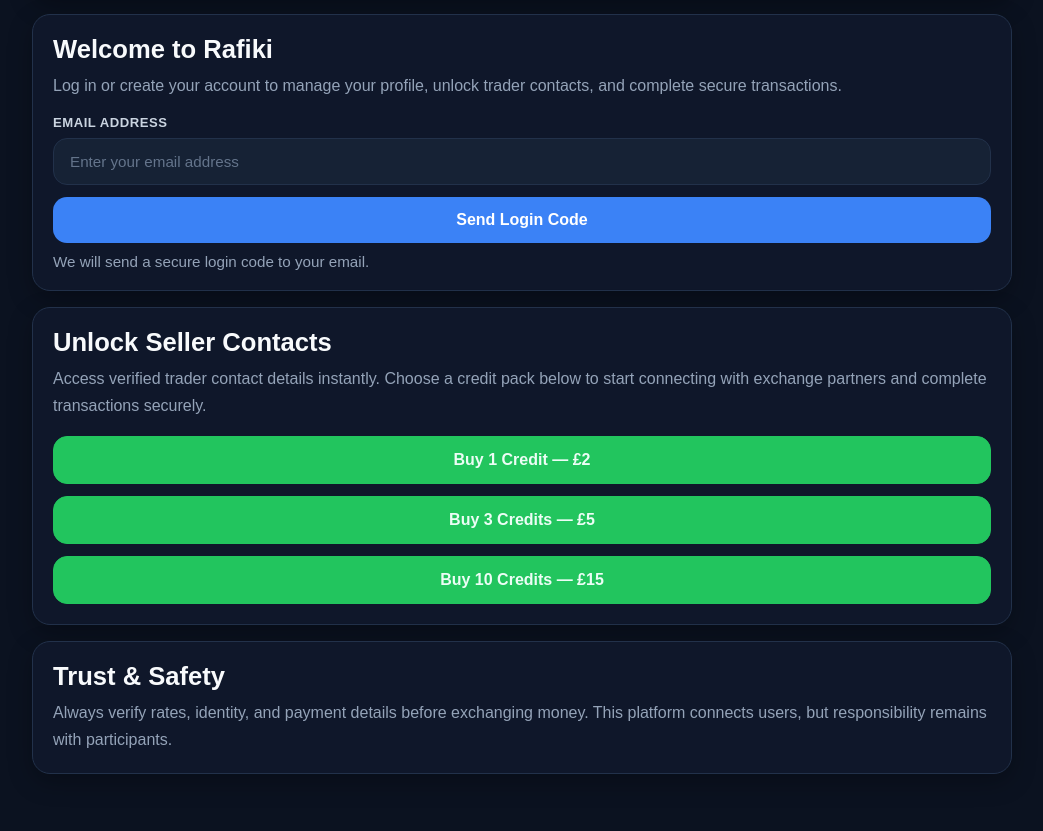
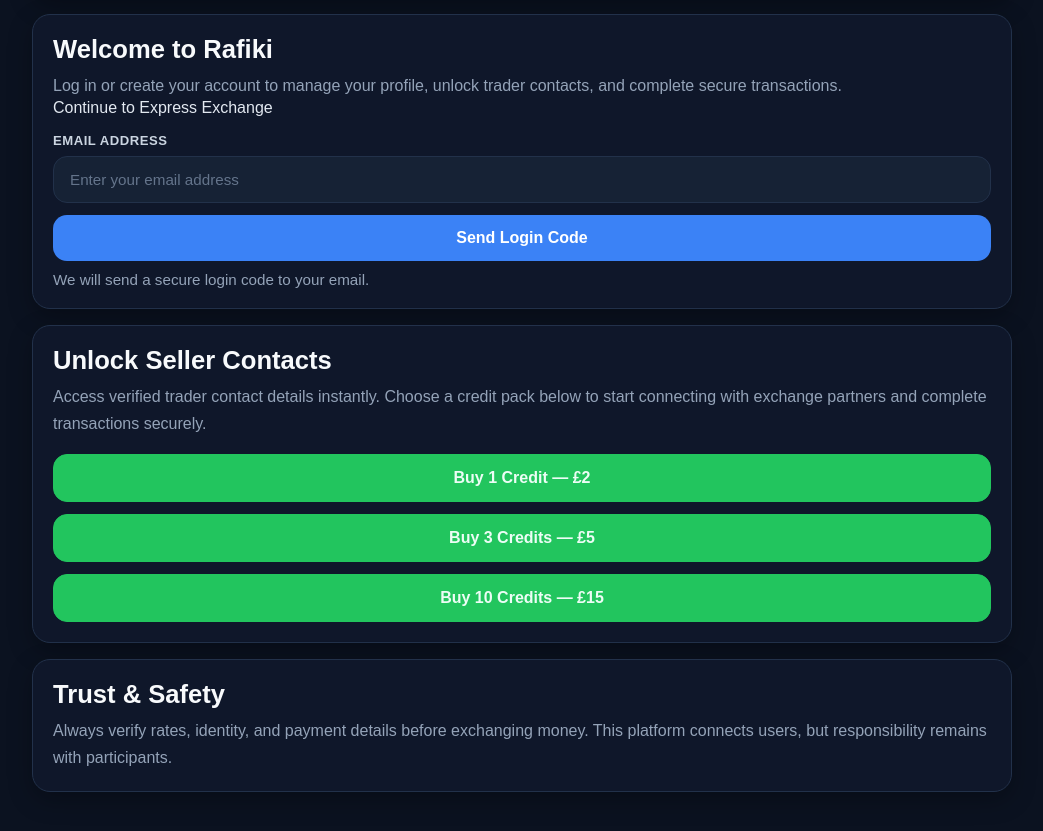
Before and after one commit to ruky-del/p2p-fx-app-clean., a Next.js app: page / in a window 1280 px wide. Shown: the part 1158-1989 px from the top of the page, without its empty margins (118-1161 px from the left). Built offline with nearby package versions, Linux system fonts and the light colour scheme; no server answers.

Commit message:
Add continue to express button

```diff
--- a/app/page.tsx
+++ b/app/page.tsx
@@ -466,6 +466,9 @@
               Log in or create your account to manage your profile, unlock trader
               contacts, and complete secure transactions.
             </p>
+<Link href="/express" className="button secondary top-space">
+  Continue to Express Exchange
+</Link>
 
             <div className="form-stack top-space">
               <label className="input-label">
```
